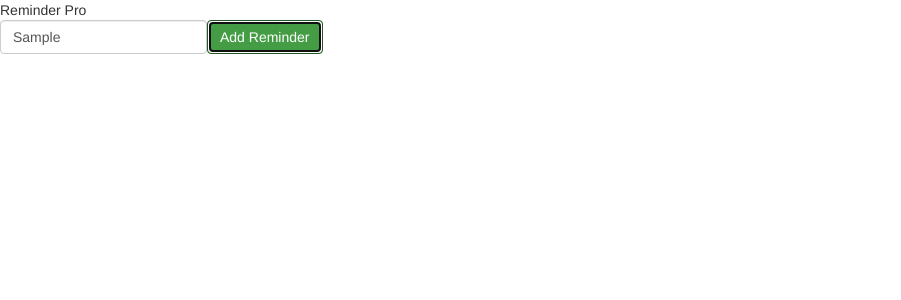
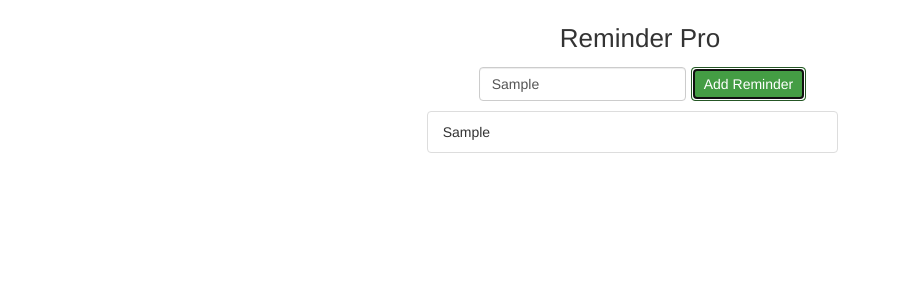
Before and after one commit to himank-goel/Reminder-Pro, a React (Create React App) app: page / in a window 1280 px wide. Both pictures are taken after typing "Sample" into the empty fields and a click on the button "Add Reminder". Shown: the top 300 px of the page, without its empty margins (0-901 px from the left). Built offline with nearby package versions, Linux system fonts and the light colour scheme.

Commit message:
Added UI for Add Reminder

```diff
--- a/src/components/App.jsx
+++ b/src/components/App.jsx
@@ -1,14 +1,6 @@
 import React, { Component } from 'react';
 import { connect } from 'react-redux';
-import { bindActionCreators } from 'redux';
 import { addReminder } from '../actions';
-
-// function() {
-//     return {
-//         type: 'ADD_REMINDER',
-//         payload:
-//     }
-// }
 
 class App extends Component {
     constructor(props) {
@@ -23,13 +15,30 @@
         this.props.addReminder(this.state.text);
     }
 
+    renderReminders() {
+        const { reminders } = this.props;
+        return(
+            <ul className = "list-group col-sm-4">
+                {
+                    reminders.map(reminder => {
+                        return(
+                            <li key = { reminder.id } className = "list-group-item">
+                                <div> { reminder.text } </div>
+                            </li>
+                        )
+                    })
+                }
+            </ul>
+        )
+    }
+
     render() {
         return (
             <div className = "App">
                 <div className = "title">
                 Reminder Pro
                 </div>
-                <div className = "form-inline">
+                <div className = "form-inline reminder-form">
                     <div className = "form-group">
                         <input
                             className = "form-control"
@@ -49,13 +58,16 @@
                         Add Reminder
                     </button>
                 </div>
+                { this.renderReminders() }
             </div>
         )
     }
 }
 
-function mapDispatchToProps(dispatch) {
-    return bindActionCreators({addReminder}, dispatch);
+function mapStateToProps(state) {
+    return {
+        reminders: state
+    }
 }
 
-export default connect(null, mapDispatchToProps)(App);
+export default connect(mapStateToProps, { addReminder })(App);
--- /dev/null
+++ b/src/index.css
@@ -0,0 +1,19 @@
+.App {
+    padding-top: 20px;
+    display: flex;
+    flex-direction: column;
+    align-items: center;
+}
+
+.title {
+    text-align: center;
+    font-size: 26px;
+}
+
+input {
+    margin: 5px;
+}
+
+.reminder-form {
+    padding: 5px;
+}
--- a/src/index.js
+++ b/src/index.js
@@ -4,6 +4,7 @@
 import { Provider } from 'react-redux';
 import { createStore} from 'redux';
 import reducer  from './reducers'
+import './index.css';
 
 const store = createStore(reducer);
 
```
